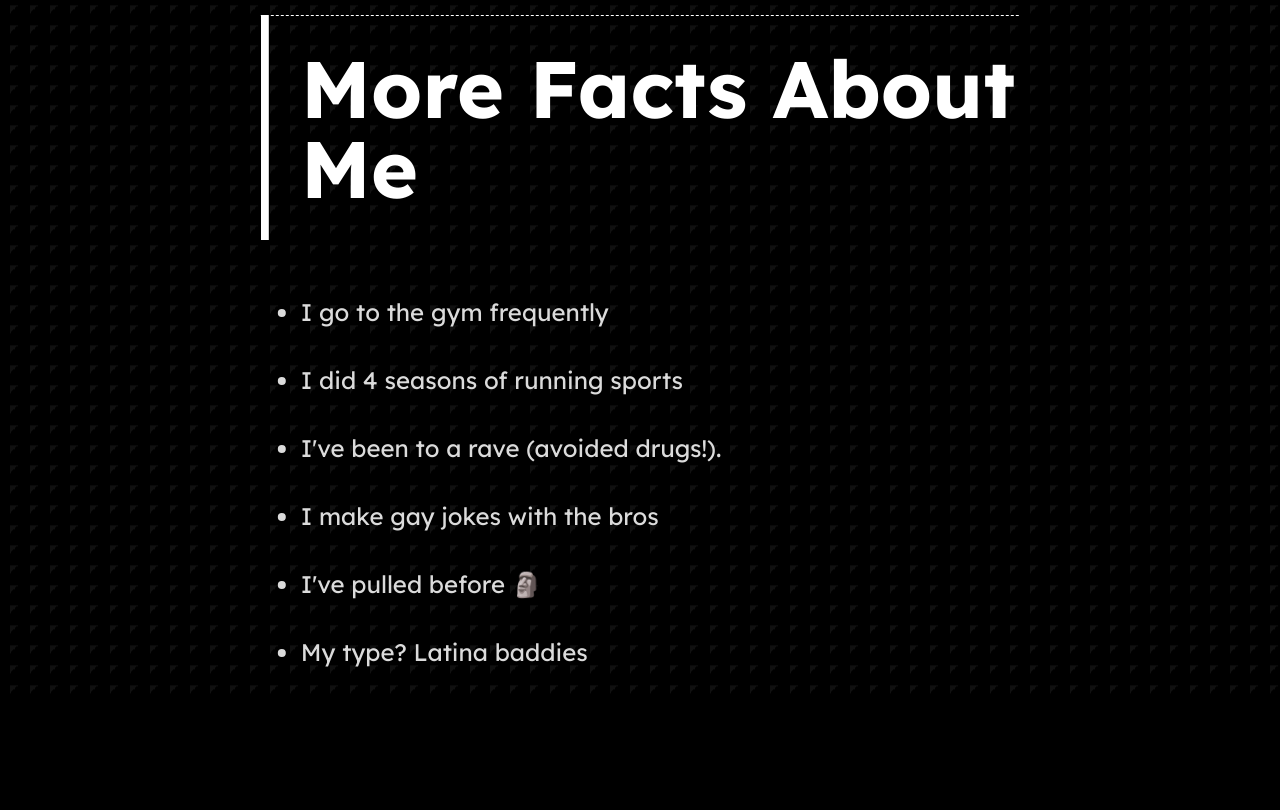
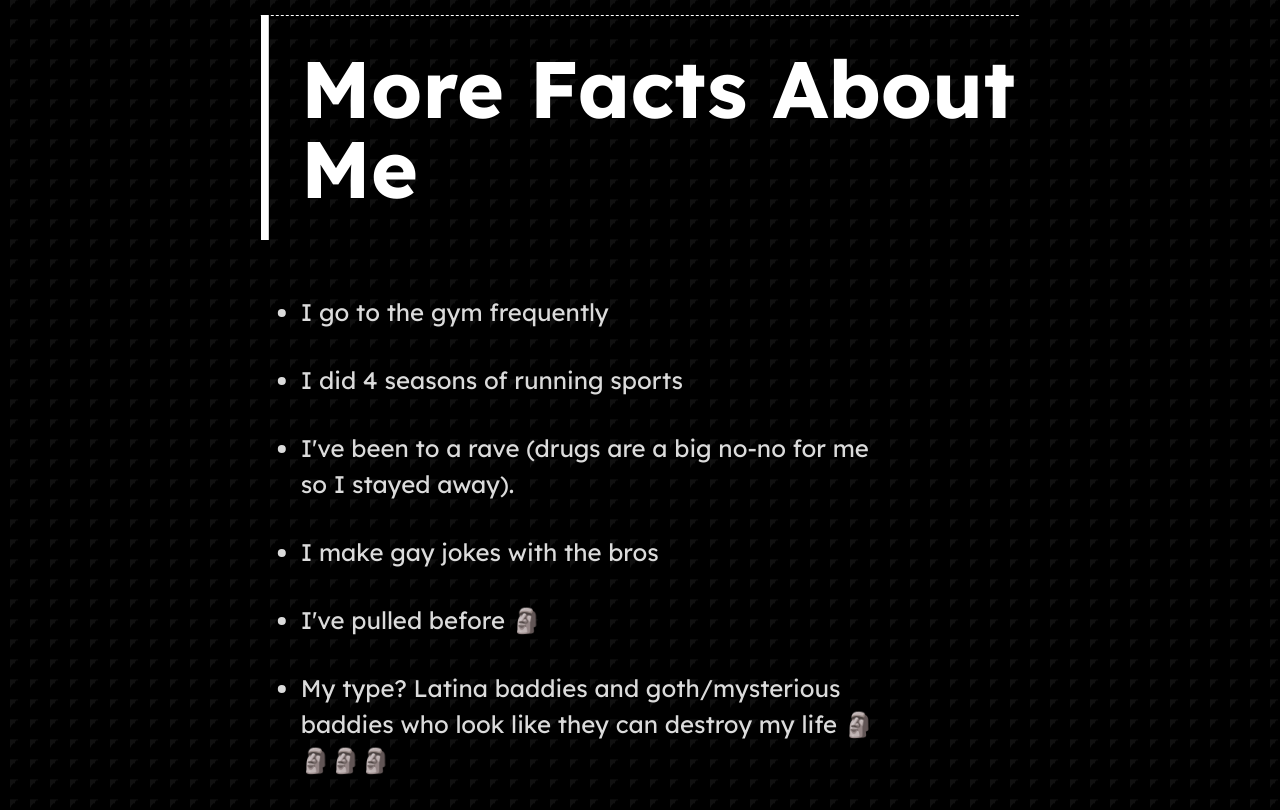
Before and after one commit to unrizzinator/unrizzinator.github.io, a plain HTML site: page index.html in a window 1280 px wide. Shown: the part 5543-6353 px from the top of the page. Before the commit the page ends 6245 px from the top, so only its background shows below. Drawn offline with Linux system fonts and the light colour scheme.

Commit message:
Update index.html

```diff
--- a/index.html
+++ b/index.html
@@ -52,10 +52,10 @@
             <ul>
                 <li>I go to the gym frequently</li>
                 <li>I did 4 seasons of running sports</li>
-                <li>I've been to a rave (avoided drugs!).</li>
+                <li>I've been to a rave (drugs are a big no-no for me so I stayed away).</li>
                 <li>I make gay jokes with the bros</li>
                 <li>I've pulled before 🗿</li>
-                <li>My type? Latina baddies</li>
+                <li>My type? Latina baddies and goth/mysterious baddies who look like they can destroy my life 🗿🗿🗿🗿</li>
             </ul>
         </div>
     </div>
```
